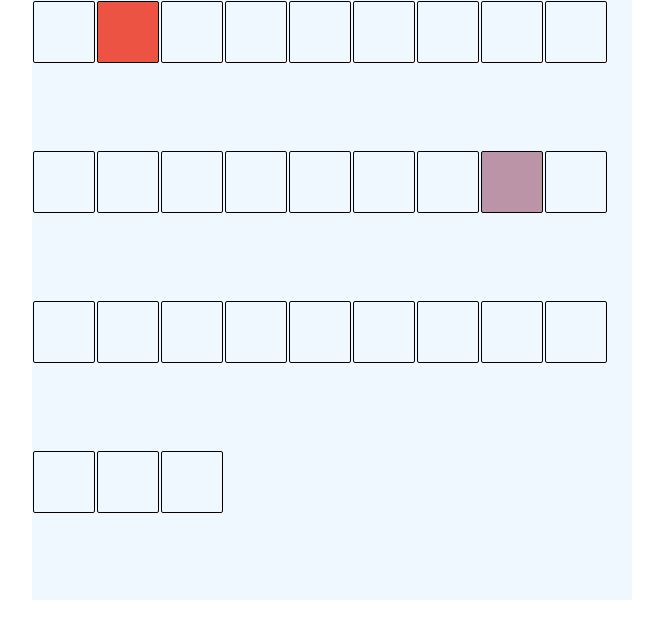
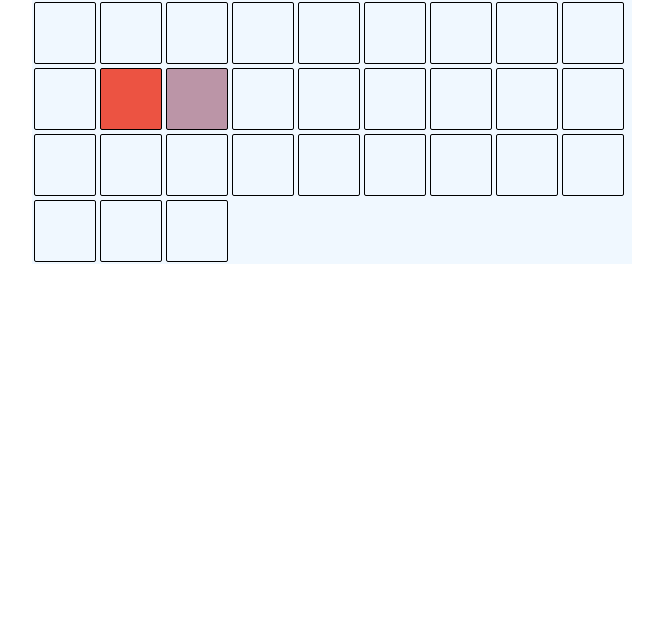
Before and after one commit to triangletrianglesquareplusx/homework, a website: page Lecture 3/index.html in a window 1280 px wide. Shown: the whole page, without its empty margins (308-971 px from the left). Drawn offline with Linux system fonts and the light colour scheme.

Commit message:
most functions work

```diff
--- a/Lecture 3/app.js
+++ b/Lecture 3/app.js
@@ -1,4 +1,13 @@
 initiate();
+makeAllColoredSquaresTouchable();
+// let num = 29;
+// let random = Math.trunc(Math.random() * 29);
+// setInterval(()=>{
+//     console.log(num);
+//     console.log(Math.trunc(Math.random() * num));
+//     num--;
+// },2000)
+
 
 function createSetNumberOfElements(elementTagName, number){
     let containerElement = document.querySelector('.container');
@@ -9,28 +18,18 @@ function createSetNumberOfElements(elementTagName, number){
     }
 }
 
-function attemptEventListenerBinding(){
-    //get items
-    let allItems = document.getElementsByClassName('container')[0]
-    .getElementsByClassName('item');
-    let allItemsAsArr = Array.from(allItems);
-    //simple way to attach event listener
-    allItemsAsArr.forEach(item=>item.addEventListener('click',()=>{
-        console.log('hey');
-    }))
+function getRandomElement(number){
+    let randomNumber = Math.trunc(Math.random() * number);
+    //FIX CLOSURE!!!!!
+    console.log(randomNumber + 'this is the first time');
 
-}
-
-function getRandomElement(elementToRandomize){
-    let allItems = document.getElementsByClassName('container')[0]
-    .getElementsByClassName('item');
-    let randomNumber = Math.trunc(Math.random() * 29) + 1;
-    //return allItems[randomNumber];
-    console.log(randomNumber);
-    let items = [...allItems].filter(item=>!item.classList.contains('active'));
-    console.log(items);
-    return items[randomNumber];
-
+    return function(){
+        let allItems = document.getElementsByClassName('container')[0]
+        .getElementsByClassName('item');
+        let items = [...allItems].filter(item=>!item.classList.contains('active'))[randomNumber];
+        randomNumber--;
+        return items;
+    }
 }
 
 function getRandomColorValue(){
@@ -42,11 +41,23 @@ function initiate(){
 
     createSetNumberOfElements('div',numberOfElements);
 
+    const randomize = getRandomElement(numberOfElements);
+    setInterval(()=>{
 
-    setInterval(()=>{
-        const randomElement = getRandomElement();
-        randomElement.style.backgroundColor = `rgb(${getRandomColorValue()}, ${getRandomColorValue()}, ${getRandomColorValue()})`;
-        randomElement.classList.add('active');
+        const randomized = randomize();
+        randomized.style.backgroundColor = `rgb(${getRandomColorValue()}, ${getRandomColorValue()}, ${getRandomColorValue()})`;
+        randomized.classList.add('active');
 
     }, 2000)
 }
+
+function makeAllColoredSquaresTouchable(){
+    document
+    .getElementsByTagName('body')[0]
+    .addEventListener('click', (e)=>{
+        if(e.target.classList.contains('active')){
+            console.log('you clicked an active square!');
+            e.currentTarget.style.backgroundColor = e.target.style.backgroundColor;
+        }
+    })
+}
--- a/Lecture 3/style.css
+++ b/Lecture 3/style.css
@@ -7,26 +7,20 @@ body{
 }
 
 .container{
-    width: 600px;
-    height: 600px;
+    max-width: 600px;
+    max-height: 600px;
     background-color: aliceblue;
     display: flex;
     flex-wrap: wrap;
+}
 
-
-
-}
 .item{
     width: 60px;
     height: 60px;
     background-color: aliceblue;
-
-    margin: 1px;
+    margin: 2px;
     border: 1px solid black;
     border-radius: 2px;
-
-
-
 }
 
 .active{
```
